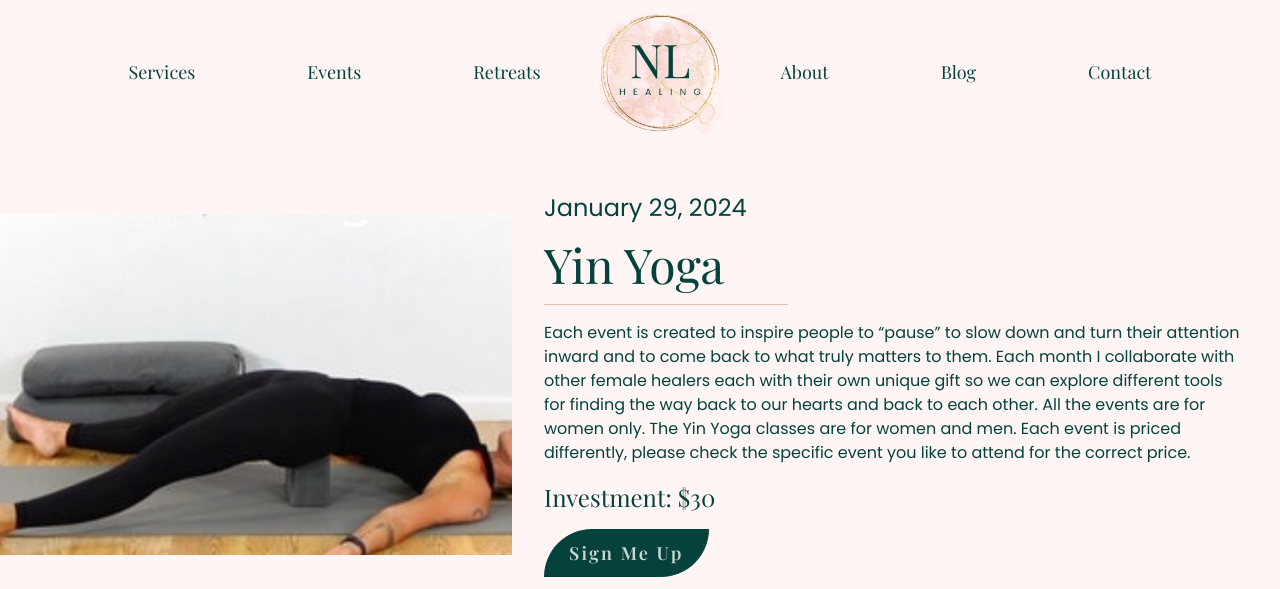
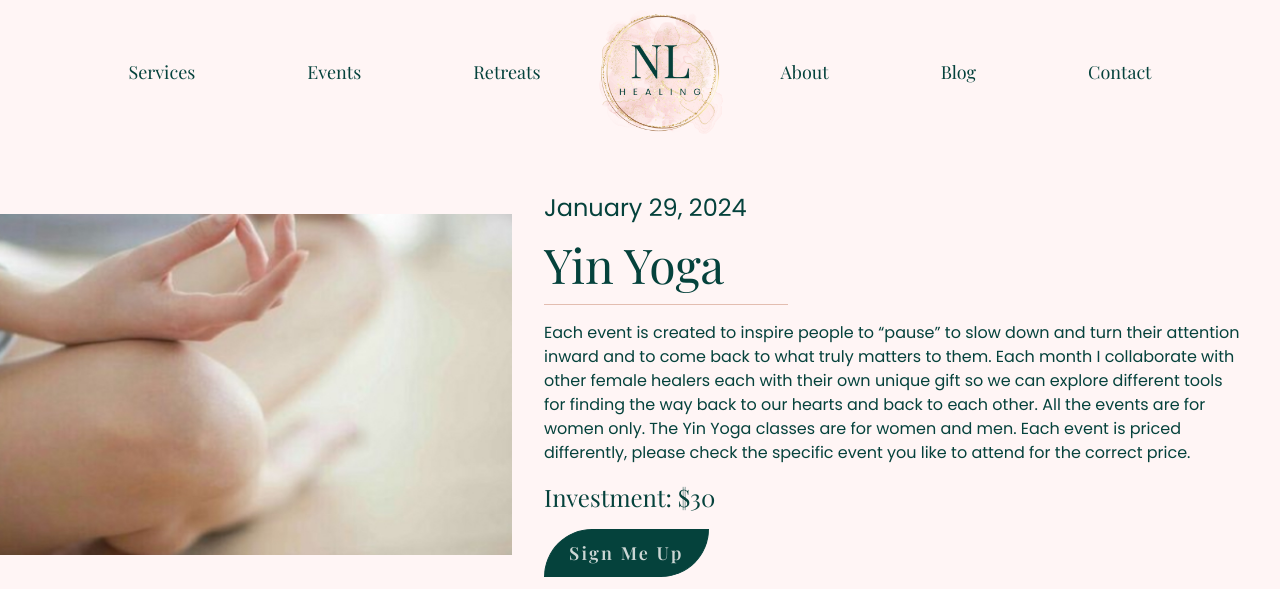
Before and after one commit to ViaSana/nl-healing, a Jekyll site: the page built from _events/event1.md, in a window 1280 px wide. Shown: the top 589 px of the page. Built offline with Jekyll 4.4.1, drawn with Linux system fonts in a browser that asks for light colours; some web fonts are replaced; a style sheet for code colours, icons or effects is not loaded; grey boxes are pictures that could not be loaded.

Commit message:
Updated 2 files via CloudCannon.

```diff
--- a/_events/event1.md
+++ b/_events/event1.md
@@ -2,7 +2,7 @@
 layout: event_layout
 slug: Yin Yoga
 title: Yin Yoga
-image: /assets/uploads/eb29f8be-d100-459d-803e-a9017db6ddb1.jpeg
+image: /assets/uploads/7a073458-8bd5-49a5-a50d-d655eab95e1d.jpeg
 date: 2024-01-28 16:30:00 -0800
 location: |
   Evergreen Wellness Studio, 1414 4th Street in San-Rafael, Suite 201
```
Also changed, not shown: assets/uploads/7a073458-8bd5-49a5-a50d-d655eab95e1d.jpeg (added).
